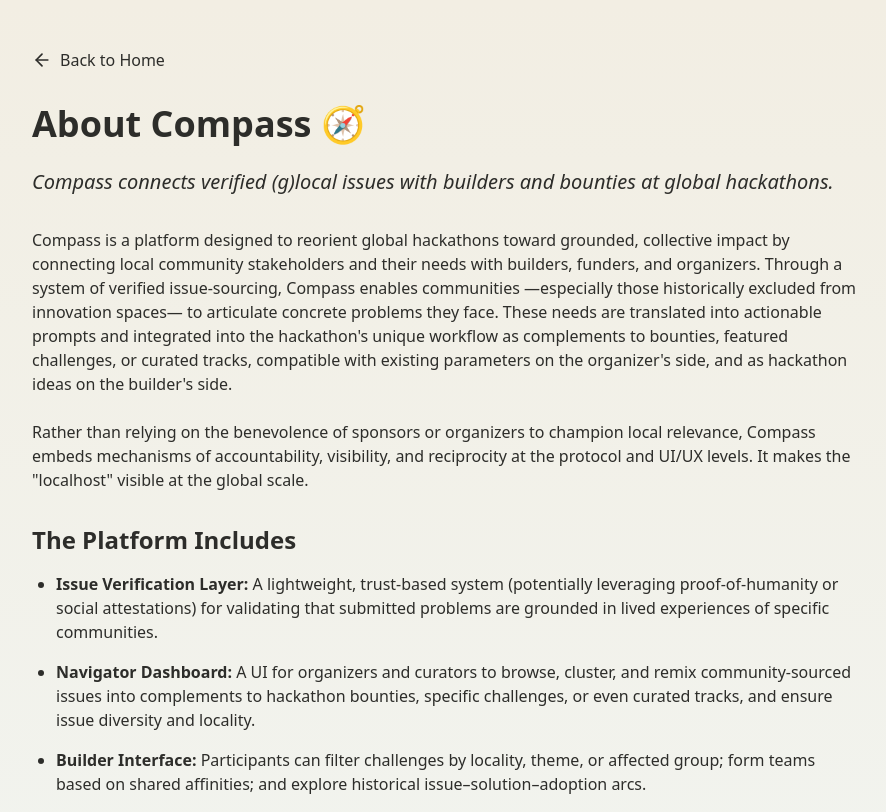
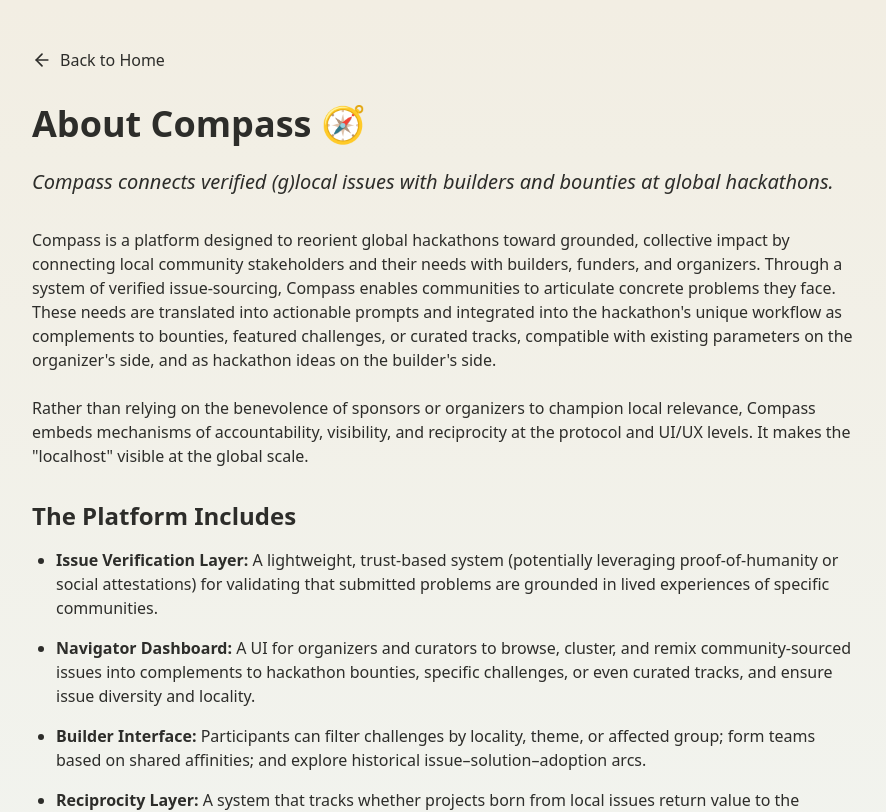
Before and after one commit to vrnvrn/compass, a Next.js app in the folder app/: page /about in a window 1280 px wide. Shown: the top 812 px of the page, without its empty margins (192-1078 px from the left). Built offline with nearby package versions, Linux system fonts and the light colour scheme.

Commit message:
fix: simplify description in About page for clarity and conciseness

```diff
--- a/app/app/about/page.tsx
+++ b/app/app/about/page.tsx
@@ -24,7 +24,7 @@ export default function About() {
 
           <div className="text-[#2D2D2A] space-y-6">
             <p>
-              Compass is a platform designed to reorient global hackathons toward grounded, collective impact by connecting local community stakeholders and their needs with builders, funders, and organizers. Through a system of verified issue-sourcing, Compass enables communities —especially those historically excluded from innovation spaces— to articulate concrete problems they face. These needs are translated into actionable prompts and integrated into the hackathon's unique workflow as complements to bounties, featured challenges, or curated tracks, compatible with existing parameters on the organizer's side, and as hackathon ideas on the builder's side.
+              Compass is a platform designed to reorient global hackathons toward grounded, collective impact by connecting local community stakeholders and their needs with builders, funders, and organizers. Through a system of verified issue-sourcing, Compass enables communities to articulate concrete problems they face. These needs are translated into actionable prompts and integrated into the hackathon's unique workflow as complements to bounties, featured challenges, or curated tracks, compatible with existing parameters on the organizer's side, and as hackathon ideas on the builder's side.
             </p>
 
             <p>
```
